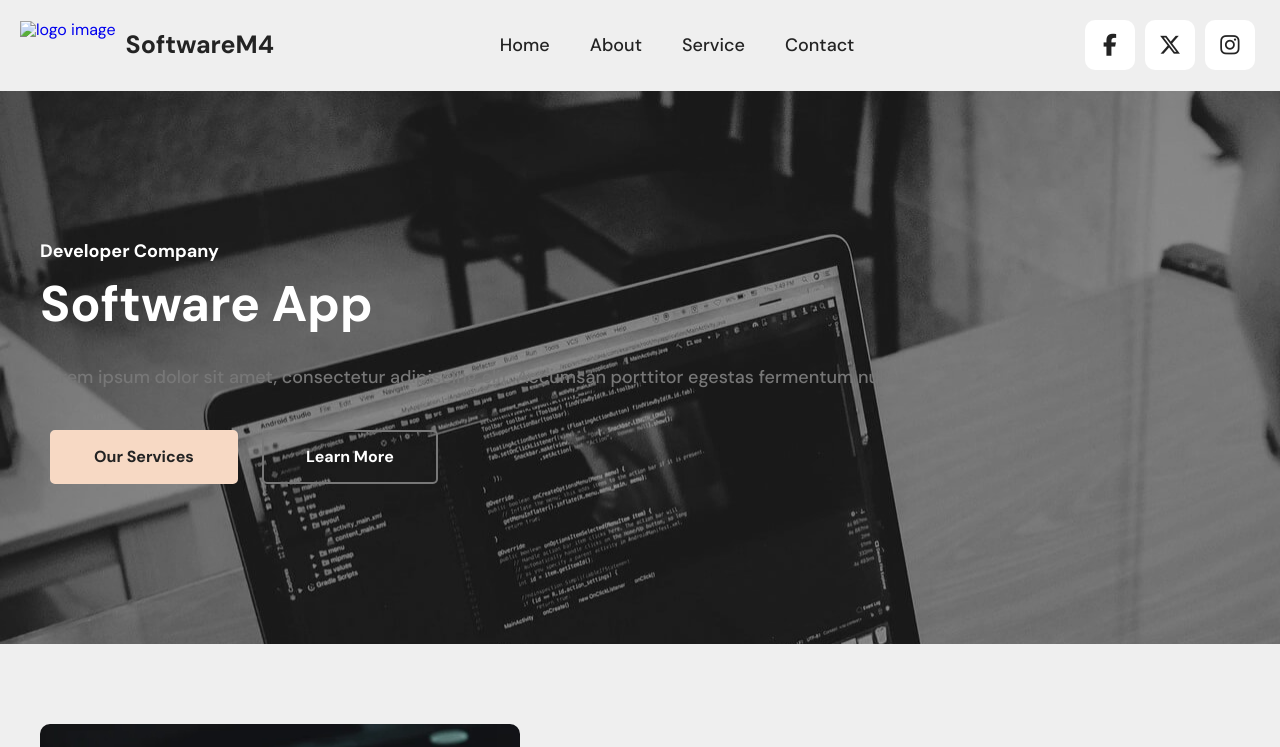
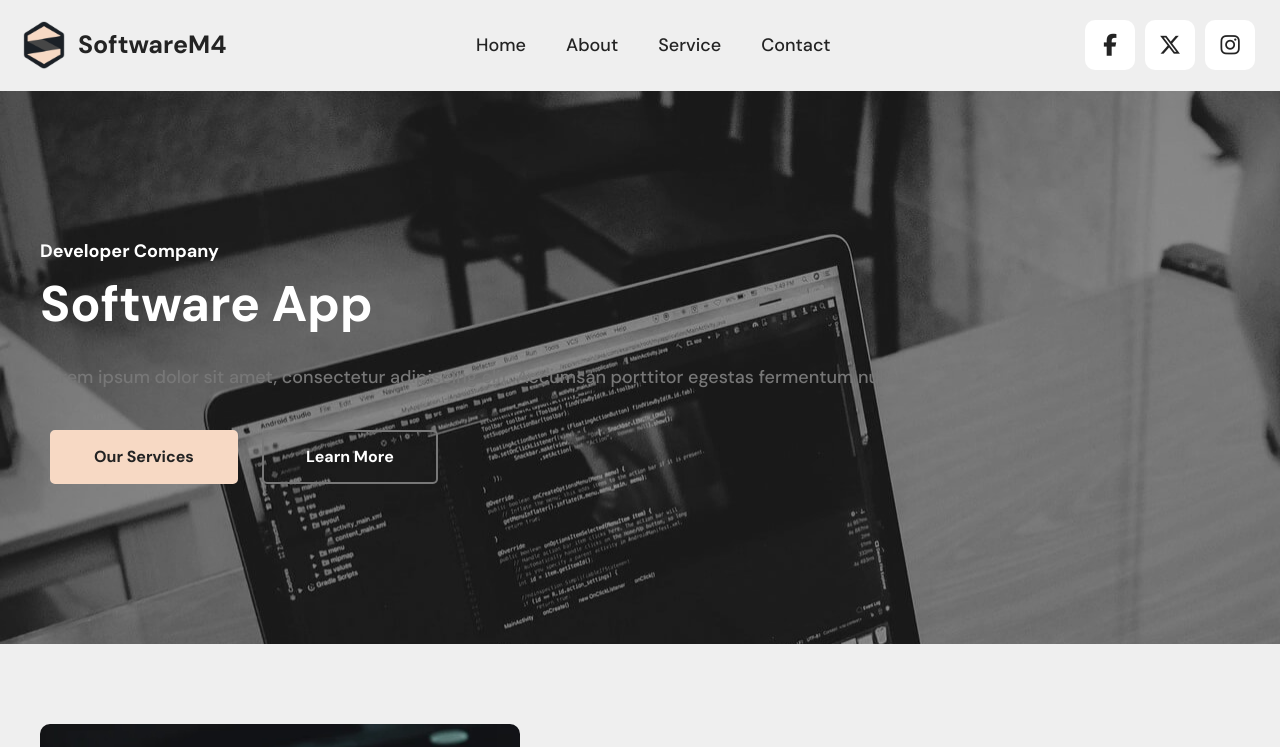
Before and after one commit to nthnit/mini-project-one-FE, a plain HTML site: page index.html in a window 1280 px wide. Shown: the top 747 px of the page. Drawn offline with Linux system fonts and the light colour scheme.

Commit message:
Update Page Logo

```diff
--- a/index.html
+++ b/index.html
@@ -15,7 +15,7 @@
         <div class="inner-wrap">
             <div class="inner-logo">
                 <a href="#">
-                    <img src="/project-one/assets/images/logo.png" alt="logo image">
+                    <img src="assets/images/logo.png" alt="logo image">
                     <span class="">SoftwareM4</span>
                 </a>
             </div>
```
